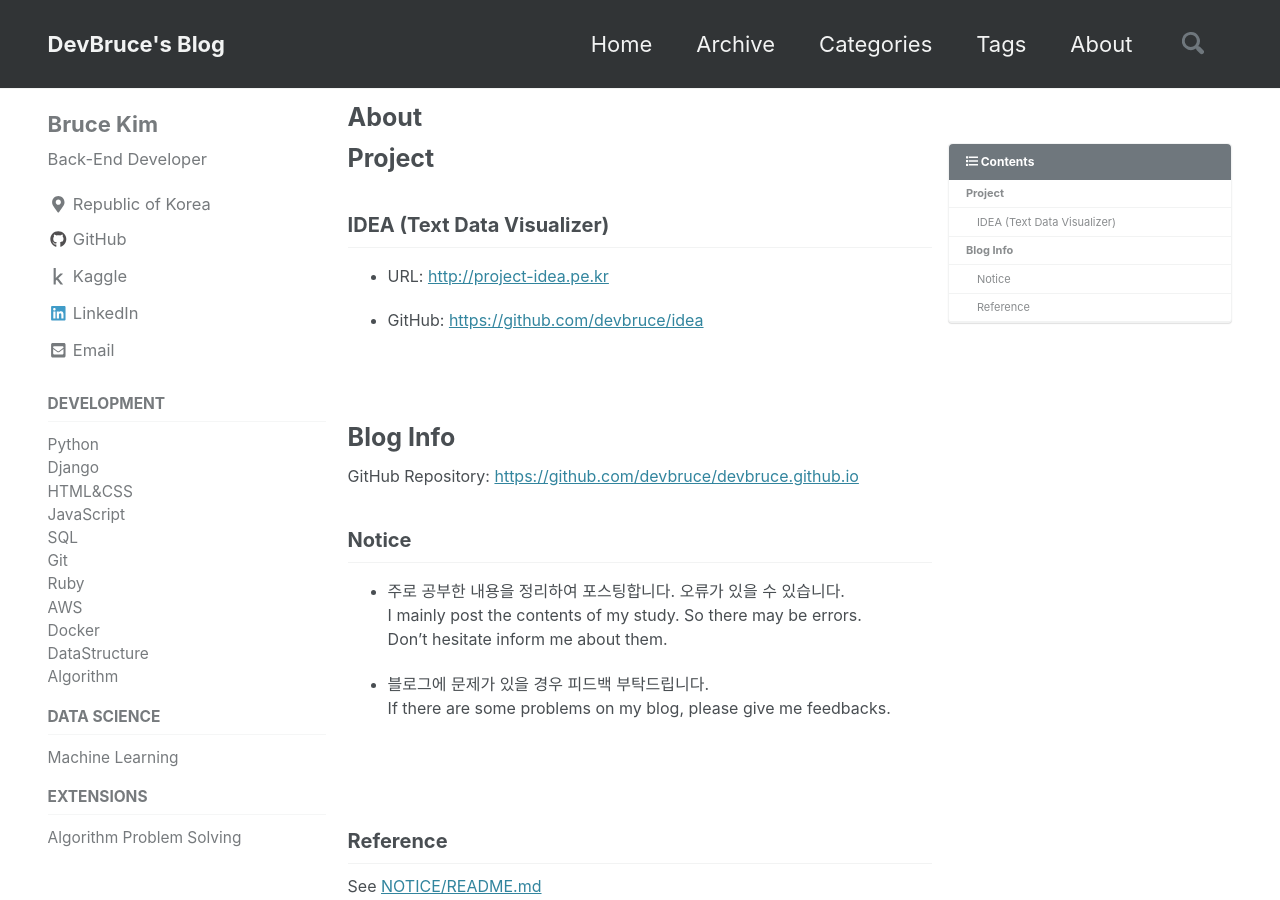
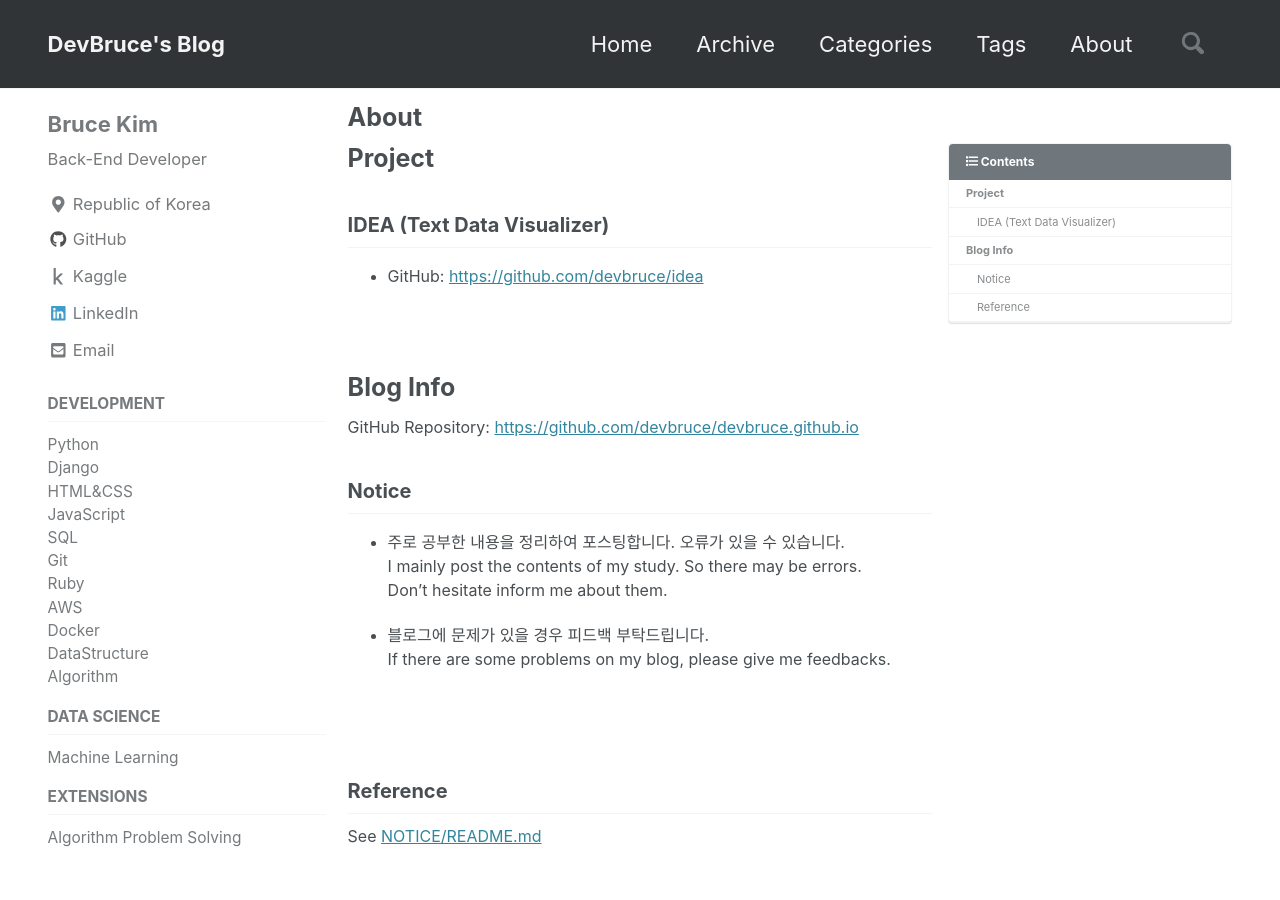
Before and after one commit to devbruce/devbruce.github.io, a Jekyll site: the page built from _pages/about.md, in a window 1280 px wide and 900 px high. Built offline with Jekyll 4.4.1, drawn with Linux system fonts in a browser that asks for light colours; cached includes are drawn as plain includes; nearby versions of some CDN libraries; part of the change alters nothing that is shown.

Commit message:
Update about page

```diff
--- a/_pages/about.md
+++ b/_pages/about.md
@@ -11,8 +11,6 @@ toc_sticky: true
 # Project
 
 ## IDEA (Text Data Visualizer)
-
-- URL: <http://project-idea.pe.kr>
 
 - GitHub: <https://github.com/devbruce/idea>
 
```
